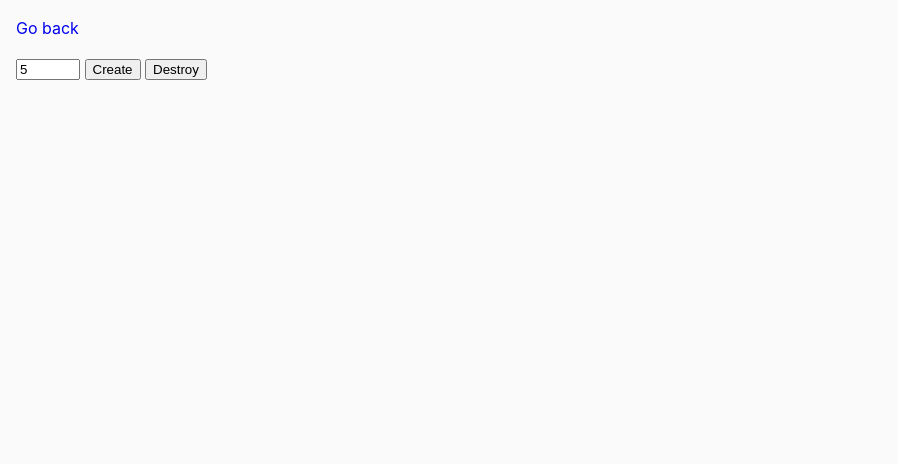
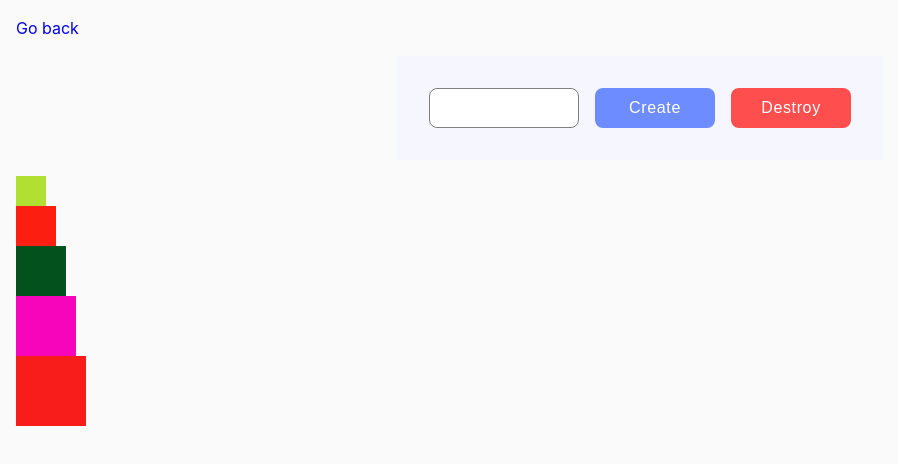
Before and after one commit to yavor84/goit-js-hw-07, a plain HTML site: page task-6.html in a window 1280 px wide. Both pictures are taken after typing "5" into the empty fields and a click on the button "Create". Shown: the whole page, without its empty margins (0-898 px from the left). Drawn offline with Linux system fonts and the light colour scheme.

Commit message:
add 5and6 tasks

```diff
--- a/css/common.css
+++ b/css/common.css
@@ -153,6 +153,91 @@ h1 {
 }
 
 .login-form button:hover,
-.login-form button:focus {
+.login-form button:focus,
+.change-color:hover,
+.change-color:focus,
+#controls button:hover,
+#controls button:focus {
   background-color: #6c8cff;
 }
+
+.widget {
+  text-align: center;
+  border-radius: 8px;
+  padding: 100px 0;
+  max-width: 345px;
+  max-height: 280px;
+  background-color: #fff;
+}
+
+.widget p {
+  font-weight: 400;
+  font-size: 16px;
+  line-height: 1.5;
+  letter-spacing: 0.04em;
+  color: #2e2f42;
+}
+
+.change-color {
+  font-size: 16px;
+  line-height: 1.5;
+  letter-spacing: 0.04em;
+  color: #fff;
+  font-weight: 500;
+  border-radius: 8px;
+  padding: 8px 16px;
+  min-width: 148px;
+  height: 40px;
+  border: none;
+  cursor: pointer;
+  background-color: #4e75ff;
+}
+
+#controls {
+  display: flex;
+  gap: 16px;
+  justify-content: space-between;
+  margin-left: auto;
+  margin-right: auto;
+  max-width: 486px;
+  margin-bottom: 16px;
+  background-color: #f6f6fe;
+  padding: 32px;
+}
+
+#controls input {
+  border: 1px solid #808080;
+  border-radius: 8px;
+  text-align: center;
+  width: 150px;
+  height: 40px;
+  font-weight: 400;
+  font-size: 16px;
+  line-height: 1.5;
+  letter-spacing: 0.04em;
+  color: #2e2f42;
+}
+
+#controls button {
+  font-weight: 500;
+  font-size: 16px;
+  line-height: 1.5;
+  letter-spacing: 0.04em;
+  border-radius: 8px;
+  padding: 8px 16px;
+  min-width: 120px;
+  height: 40px;
+  background-color: #4e75ff;
+  color: #fff;
+  border: none;
+  cursor: pointer;
+}
+
+#controls button[data-destroy] {
+  background-color: #ff4e4e;
+}
+
+#controls button[data-destroy]:hover,
+#controls button[data-destroy]:focus {
+  background-color: #ff7070;
+}
--- a/js/task-6.js
+++ b/js/task-6.js
@@ -3,3 +3,42 @@ function getRandomHexColor() {
     .toString(16)
     .padStart(6, 0)}`;
 }
+
+const controls = document.querySelector('#controls');
+const input = controls.querySelector('input');
+const createButton = controls.querySelector('[data-create]');
+const destroyButton = controls.querySelector('[data-destroy]');
+const boxes = document.querySelector('#boxes');
+
+function createBoxes(amount) {
+  const elements = [];
+  let size = 30;
+  for (let i = 0; i < amount; i++) {
+    const div = document.createElement('div');
+    div.style.width = `${size}px`;
+    div.style.height = `${size}px`;
+    div.style.backgroundColor = getRandomHexColor();
+    size += 10;
+    elements.push(div);
+  }
+
+  boxes.innerHTML = '';
+  boxes.append(...elements);
+}
+
+function destroyBoxes() {
+  boxes.innerHTML = '';
+}
+
+createButton.addEventListener('click', () => {
+  const amount = Number(input.value.trim());
+  if (amount < 1 || amount > 100 || isNaN(amount)) {
+    alert('Try again with a number between 1 and 100');
+    input.value = '';
+    return;
+  }
+  createBoxes(amount);
+  input.value = '';
+});
+
+destroyButton.addEventListener('click', destroyBoxes);
```
Also changed, not shown: js/task-5.js (+13 -0 lines).
